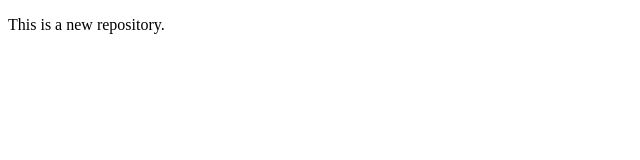
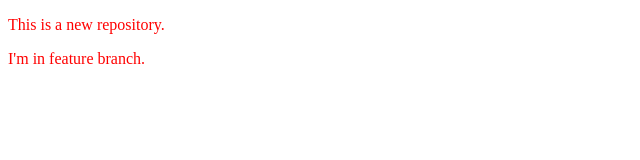
Before and after one commit to jatin-builds-codes/Local-Repository, a plain HTML site: page index.html in a window 1280 px wide. Shown: the whole page, without its empty margins (0-640 px from the left). Drawn offline with Linux system fonts and the light colour scheme.

Commit message:
new feature 1 added

```diff
--- a/index.html
+++ b/index.html
@@ -4,8 +4,10 @@
     <meta charset="UTF-8">
     <meta name="viewport" content="width=device-width, initial-scale=1.0">
     <title>Document</title>
+    <link rel="stylesheet" href="style.css">
 </head>
 <body>
     <p>This is a new repository.</p>
+    <p>I'm in feature branch.</p>
 </body>
-</html
+</html>
```
